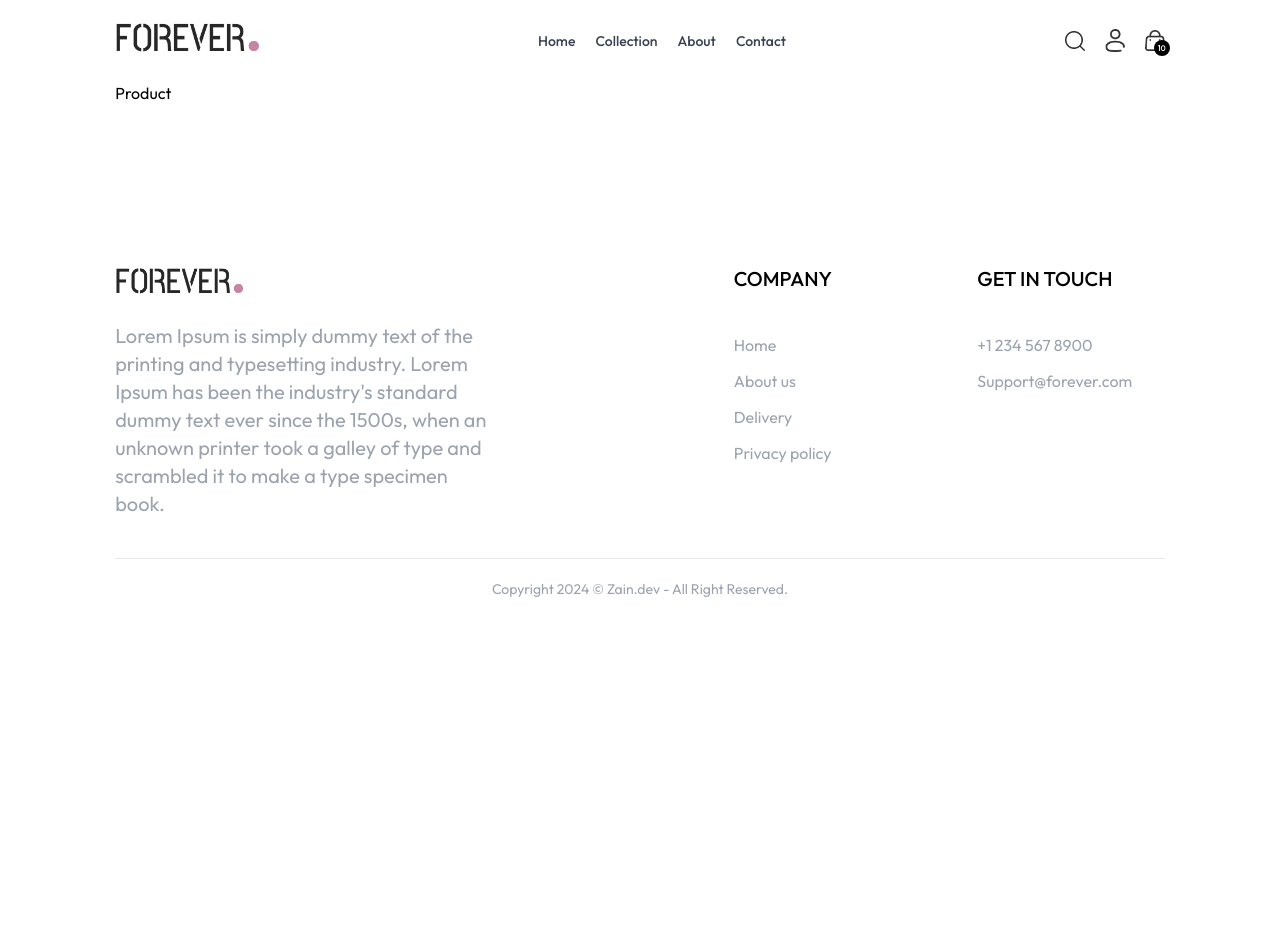
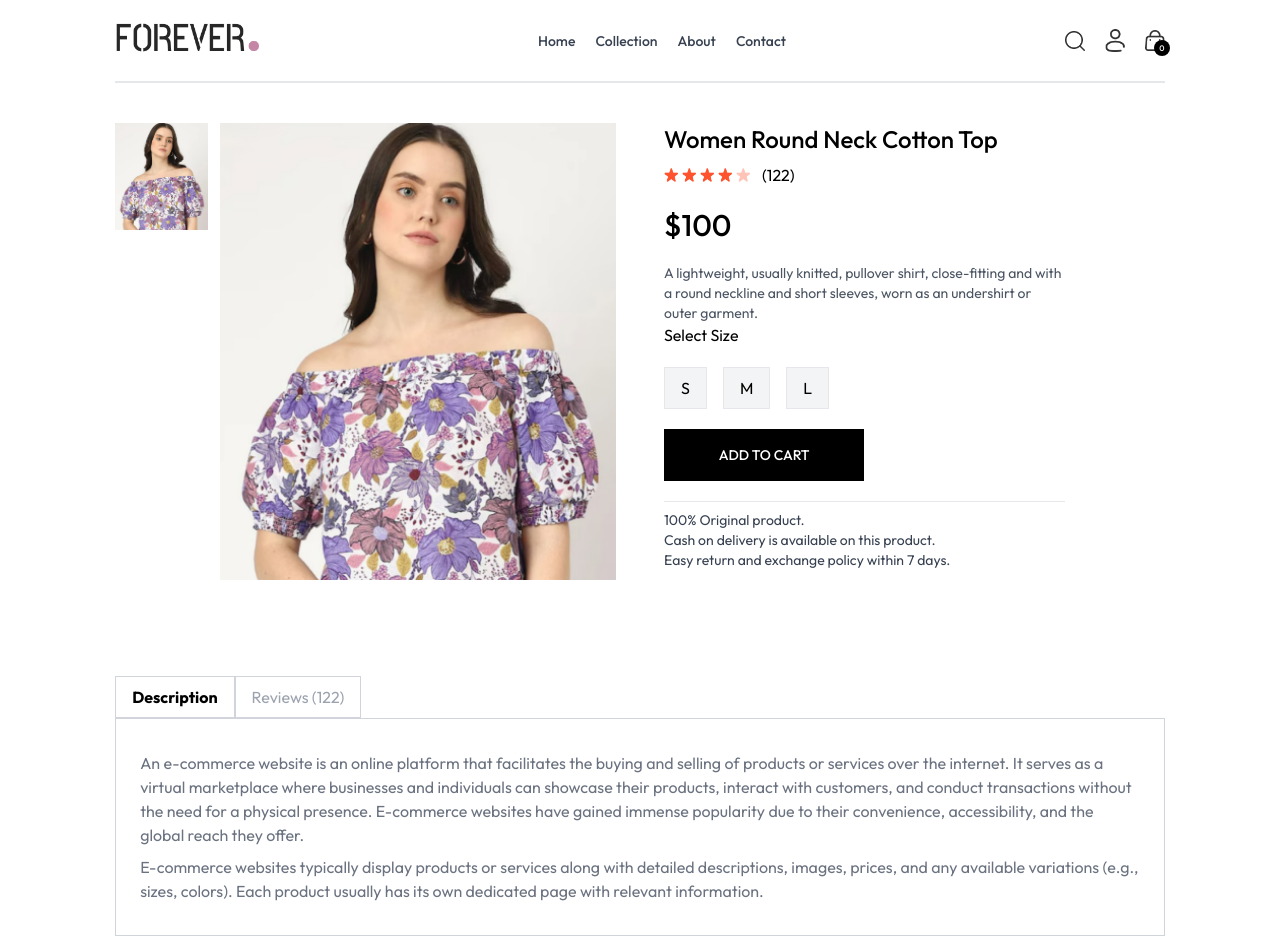
Before and after one commit to zainrajpootfd/ecormmerce-app, a React (Vite) app in the folder frontend/: page /product/aaaaa in a window 1280 px wide. Shown: the top 952 px of the page. Before the commit the page ends 800 px from the top, so only its background shows below. Built offline with nearby package versions, Linux system fonts and the light colour scheme.

Commit message:
add some features

```diff
--- a/frontend/src/components/Layout.jsx
+++ b/frontend/src/components/Layout.jsx
@@ -1,11 +1,13 @@
 import { Outlet } from "react-router-dom";
 import Navbar from "./Navbar";
 import Footer from "./Footer";
+import SearchBar from "./SearchBar";
 
 const Layout = () => {
   return (
     <div className="px-4 sm:px-[5vw] md:px-[7vw] lg:px-[9vw]">
       <Navbar />
+      <SearchBar />
       <main>
         <Outlet />
       </main>
--- a/frontend/src/components/Navbar.jsx
+++ b/frontend/src/components/Navbar.jsx
@@ -1,6 +1,7 @@
-import { useState } from "react";
-import { Link, NavLink } from "react-router-dom";
+import { useContext, useState } from "react";
+import { Link, NavLink, useLocation } from "react-router-dom";
 import { assets } from "../assets/assets";
+import { ShopContext } from "../context/ShopContext";
 
 const navLinks = [
   { name: "Home", path: "/" },
@@ -12,6 +13,14 @@ const navLinks = [
 const Navbar = () => {
   const [isMobileMenuOpen, setIsMobileMenuOpen] = useState(false);
 
+  const { search, setSearch, getCartCount } = useContext(ShopContext);
+  const location = useLocation();
+
+  const toggleSearchBar = () => {
+    if (location.pathname === "/collection") {
+      setSearch(!search);
+    }
+  };
   const toggleMobileMenu = () => {
     setIsMobileMenuOpen(!isMobileMenuOpen);
   };
@@ -40,6 +49,7 @@ const Navbar = () => {
           src={assets.search_icon}
           alt="seacrh-icon"
           className="w-5 cursor-pointer"
+          onClick={toggleSearchBar}
         />
         <div className="group relative">
           <img
@@ -58,7 +68,7 @@ const Navbar = () => {
         <Link to="/cart" className="relative">
           <img src={assets.cart_icon} alt="cart" className="w-5 min-w-5 " />
           <p className="text-[8px] absolute bottom-[-5px] right-[-5px] text-center text-white aspect-square bg-black w-4 rounded-full leading-4 ">
-            10
+            {getCartCount()}
           </p>
         </Link>
 
--- /dev/null
+++ b/frontend/src/components/SearchBar.jsx
@@ -0,0 +1,36 @@
+import { useContext, useState } from "react";
+import { ShopContext } from "../context/ShopContext";
+import { HiX } from "react-icons/hi";
+import { assets } from "../assets/assets";
+
+const SearchBar = () => {
+  const { search, setSearch, searchTerm, setSearchTerm } =
+    useContext(ShopContext);
+
+  const handleClose = () => {
+    setSearch(false);
+    setSearchTerm("");
+  };
+
+  if (!search) return null; // Only show the search bar if `search` is true
+
+  return (
+    <div className="w-full border border-gray-400 flex justify-center items-center gap-4 mb-2">
+      <div className="w-2/4 h-12 flex items-center justify-between px-4 my-4 border border-gray-400 rounded-full">
+        <input
+          type="text"
+          value={searchTerm}
+          onChange={(e) => setSearchTerm(e.target.value)}
+          placeholder="Search here..."
+          className="w-full outline-none ml-5"
+        />
+        <button>
+          <img src={assets.search_icon} alt="search" className="w-5" />
+        </button>
+      </div>
+      <HiX size={24} onClick={handleClose} className="cursor-pointer" />
+    </div>
+  );
+};
+
+export default SearchBar;
--- a/frontend/src/pages/Collection.jsx
+++ b/frontend/src/pages/Collection.jsx
@@ -4,7 +4,7 @@ import { ShopContext } from "../context/ShopContext";
 import { HiChevronDown, HiChevronUp } from "react-icons/hi"; // Icons for toggle
 
 const Collection = () => {
-  const { products } = useContext(ShopContext);
+  const { products, searchTerm } = useContext(ShopContext); // Include `searchTerm` from context
 
   const [categories, setCategories] = useState([]);
   const [subCategories, setSubCategories] = useState([]);
@@ -12,9 +12,16 @@ const Collection = () => {
   const [sortOption, setSortOption] = useState("relevant");
   const [showFilters, setShowFilters] = useState(false); // Toggle state for filters
 
-  // Update filtered products whenever filters or sort options change
+  // Update filtered products whenever filters, sort options, or searchTerm change
   useEffect(() => {
     let updatedProducts = [...products];
+
+    // Filter by search term
+    if (searchTerm) {
+      updatedProducts = updatedProducts.filter((product) =>
+        product.name.toLowerCase().includes(searchTerm.toLowerCase())
+      );
+    }
 
     // Filter by categories
     if (categories.length > 0) {
@@ -38,7 +45,7 @@ const Collection = () => {
     }
 
     setFilteredProducts(updatedProducts);
-  }, [categories, subCategories, sortOption, products]);
+  }, [categories, subCategories, sortOption, products, searchTerm]);
 
   const handleCategoryChange = (category) => {
     setCategories(
@@ -135,7 +142,7 @@ const Collection = () => {
           </div>
         </div>
         {/* Product grid */}
-        <div className="grid grid-cols-1 sm:grid-cols-2 md:grid-cols-3 gap-4 mt-5">
+        <div className="grid grid-cols-1 sm:grid-cols-2 md:grid-cols-3 gap-4 mt-9">
           {filteredProducts.map((item) => (
             <ProductItem
               key={item.id}
--- a/frontend/src/pages/Product.jsx
+++ b/frontend/src/pages/Product.jsx
@@ -1,4 +1,131 @@
+import { useContext, useEffect, useState } from "react";
+import { useParams } from "react-router-dom";
+import { ShopContext } from "../context/ShopContext";
+import { assets } from "../assets/assets";
+import RelatedProducts from "../components/RelatedProducts";
+
 const Product = () => {
-  return <div>Product</div>;
+  const { products, currency, addToCart } = useContext(ShopContext);
+  const { productId } = useParams();
+  const [productData, setProductData] = useState(false);
+  const [image, setImage] = useState("");
+  const [size, setSize] = useState("");
+
+  const fetchProductData = async () => {
+    products.map((item) => {
+      if (item._id === productId) {
+        setProductData(item);
+        setImage(item.image[0]);
+        return null;
+      }
+    });
+  };
+
+  useEffect(() => {
+    fetchProductData();
+  }, [productId, products]);
+
+  return productData ? (
+    <div className="border-t-2 pt-10 transition-opacity ease-in duration-500 opacity-100">
+      {/* ProductData */}
+      <div className="flex flex-col  gap-12 sm:flex-row sm:gap-12">
+        {/* imageData */}
+        <div className="flex-1 flex flex-col-reverse gap-3 sm:flex-row">
+          <div className="flex sm:flex-col overflow-x-auto sm:justify-normal  justify-between sm:w-[18.7%] ">
+            {productData.image.map((item, index) => (
+              <img
+                src={item}
+                key={index}
+                className=" w-[24%] sm:w-auto  sm:mb-3 flex-shrink-0 cursor-pointer  "
+                alt=""
+                onClick={() => setImage(item)}
+              />
+            ))}
+          </div>
+          <div className="w-full sm:w-[80%]">
+            <img src={image} alt="" className="w-full h-auto" />
+          </div>
+        </div>
+        {/* Product Info */}
+        <div className="flex-1 ">
+          <h1 className="text-2xl font-medium">{productData.name}</h1>
+          <div className="flex items-center gap-1 mt-2 ">
+            <img className="w-3.5" src={assets.star_icon} alt="" />
+            <img className="w-3.5" src={assets.star_icon} alt="" />
+            <img className="w-3.5" src={assets.star_icon} alt="" />
+            <img className="w-3.5" src={assets.star_icon} alt="" />
+            <img className="w-3.5" src={assets.star_dull_icon} alt="" />
+            <p className="pl-2">(122)</p>
+          </div>
+          <p className="text-3xl font-medium mt-5">
+            {currency}
+            {productData.price}
+          </p>
+          <p className="text-sm text-gray-600 w-4/5 mt-5">
+            {productData.description}
+          </p>
+          <div className="flex flex-col">
+            <p>Select Size</p>
+            <div className="flex gap-4 my-5">
+              {productData.sizes.map((item, index) => (
+                <button
+                  onClick={() => setSize(item)}
+                  key={index}
+                  className={`border py-2 px-4 bg-gray-100 ${
+                    item === size ? "border-orange-500" : ""
+                  }`}
+                >
+                  {item}
+                </button>
+              ))}
+            </div>
+          </div>
+          <button
+            onClick={() => addToCart(productData._id, size)}
+            className="w-[40%] py-4 text-sm font-medium text-white bg-black hover:bg-gray-600"
+          >
+            ADD TO CART
+          </button>
+          <hr className="mt-5 w-4/5" />
+          <div className="text-sm text-gray-700 mt-2 flex flex-col">
+            <p>100% Original product.</p>
+            <p>Cash on delivery is available on this product.</p>
+            <p>Easy return and exchange policy within 7 days.</p>
+          </div>
+        </div>
+      </div>
+      <div className="my-24">
+        <div className="flex  ">
+          <b className=" px-4 py-2 border border-gray-300">Description</b>
+          <p className=" px-4 py-2 border border-gray-300 text-gray-400">
+            Reviews (122)
+          </p>
+        </div>
+        <div className="px-6 py-6 text-gray-500 border border-gray-300">
+          <p className="my-2">
+            An e-commerce website is an online platform that facilitates the
+            buying and selling of products or services over the internet. It
+            serves as a virtual marketplace where businesses and individuals can
+            showcase their products, interact with customers, and conduct
+            transactions without the need for a physical presence. E-commerce
+            websites have gained immense popularity due to their convenience,
+            accessibility, and the global reach they offer.
+          </p>
+          <p className="my-2">
+            E-commerce websites typically display products or services along
+            with detailed descriptions, images, prices, and any available
+            variations (e.g., sizes, colors). Each product usually has its own
+            dedicated page with relevant information.
+          </p>
+        </div>
+        <RelatedProducts
+          category={productData.category}
+          subCategory={productData.subCategory}
+        />
+      </div>
+    </div>
+  ) : (
+    <div className="opacity-0"></div>
+  );
 };
 export default Product;
```
